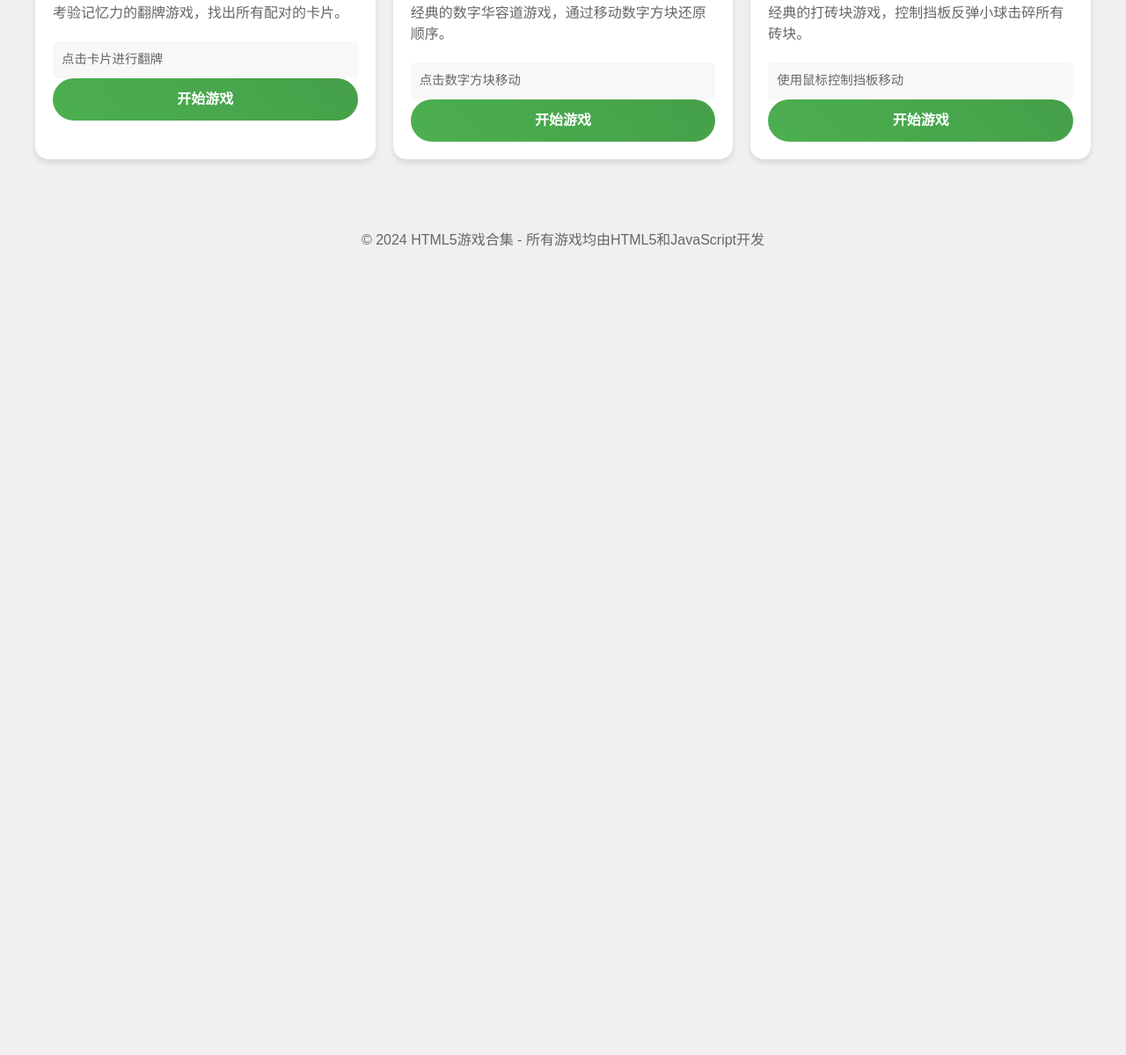
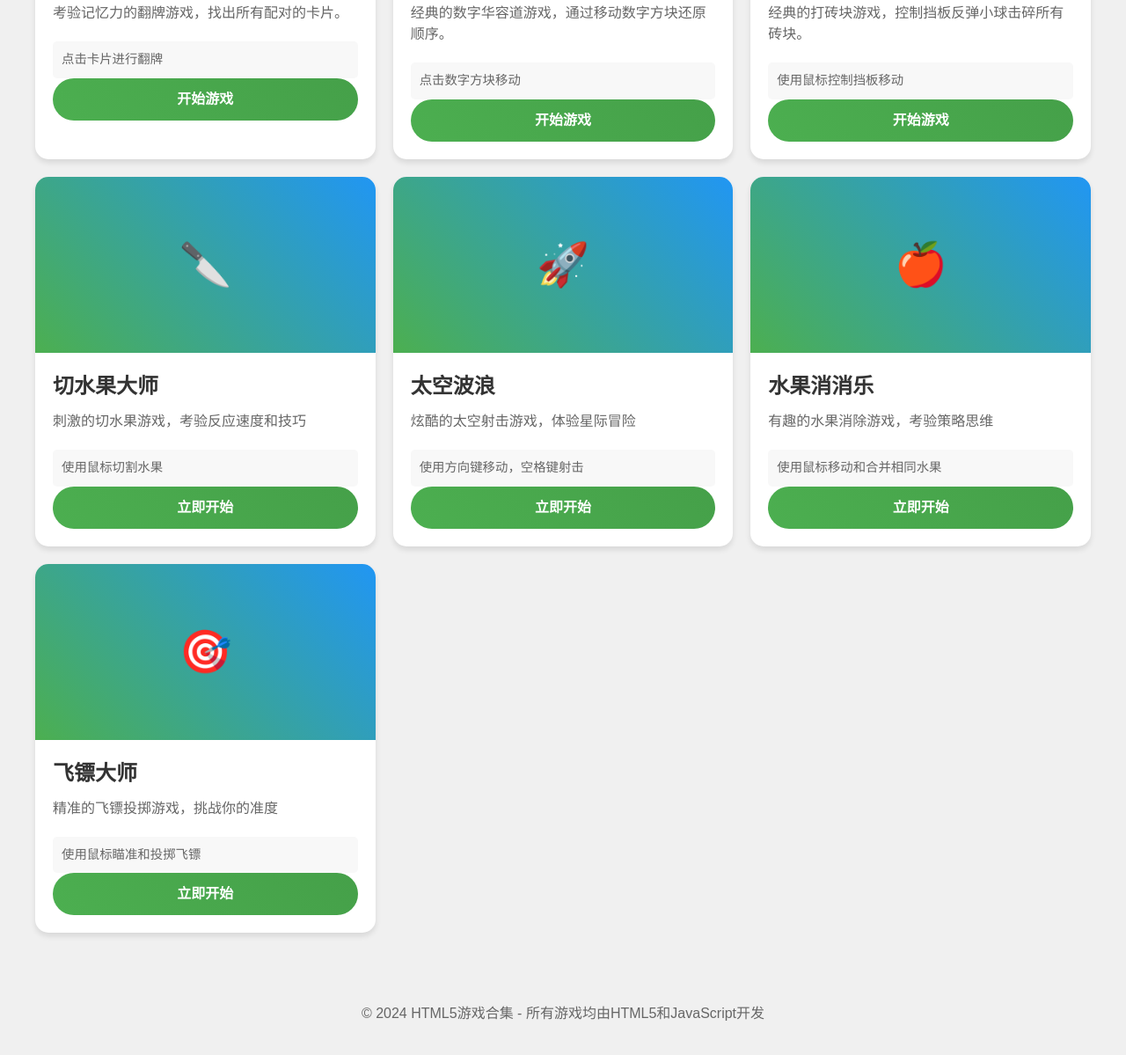
Before and after one commit to 7027886/monstersurvivorsclub.top, a plain HTML site: page index.html in a window 1280 px wide. Shown: the part 945-2144 px from the top of the page at 88% size. Before the commit the page ends 1270 px from the top, so only its background shows below. Drawn offline with nearby package versions, Linux system fonts and the light colour scheme.

Commit message:
Add files via upload
更新所有游戏卡片

```diff
--- a/index.html
+++ b/index.html
@@ -208,6 +208,42 @@
                     <a href="./games/ball.html" target="_blank" class="play-button">开始游戏</a>
                 </div>
             </div>
+            <div class="game-card">
+                <div class="game-image">🔪</div>
+                <div class="game-info">
+                    <h2 class="game-title">切水果大师</h2>
+                    <p class="game-description">刺激的切水果游戏，考验反应速度和技巧</p>
+                    <div class="game-controls">使用鼠标切割水果</div>
+                    <a href="https://www.crazygames.com/game/slice-master" class="play-button" onclick="loadGame('https://www.crazygames.com/embed/slice-master')">立即开始</a>
+                </div>
+            </div>
+            <div class="game-card">
+                <div class="game-image">🚀</div>
+                <div class="game-info">
+                    <h2 class="game-title">太空波浪</h2>
+                    <p class="game-description">炫酷的太空射击游戏，体验星际冒险</p>
+                    <div class="game-controls">使用方向键移动，空格键射击</div>
+                    <a href="https://www.crazygames.com/game/space-waves" class="play-button" onclick="loadGame('https://www.crazygames.com/embed/space-waves')">立即开始</a>
+                </div>
+            </div>
+            <div class="game-card">
+                <div class="game-image">🍎</div>
+                <div class="game-info">
+                    <h2 class="game-title">水果消消乐</h2>
+                    <p class="game-description">有趣的水果消除游戏，考验策略思维</p>
+                    <div class="game-controls">使用鼠标移动和合并相同水果</div>
+                    <a href="https://www.crazygames.com/game/fruit-merge-juicy-drop-game-nyf" class="play-button" onclick="loadGame('https://www.crazygames.com/embed/fruit-merge-juicy-drop-game-nyf')">立即开始</a>
+                </div>
+            </div>
+            <div class="game-card">
+                <div class="game-image">🎯</div>
+                <div class="game-info">
+                    <h2 class="game-title">飞镖大师</h2>
+                    <p class="game-description">精准的飞镖投掷游戏，挑战你的准度</p>
+                    <div class="game-controls">使用鼠标瞄准和投掷飞镖</div>
+                    <a href="https://www.crazygames.com/game/darts-master" class="play-button" onclick="loadGame('https://www.crazygames.com/embed/darts-master')">立即开始</a>
+                </div>
+            </div>
         </div>
         <div class="footer">
             <p>© 2024 HTML5游戏合集 - 所有游戏均由HTML5和JavaScript开发</p>
```
